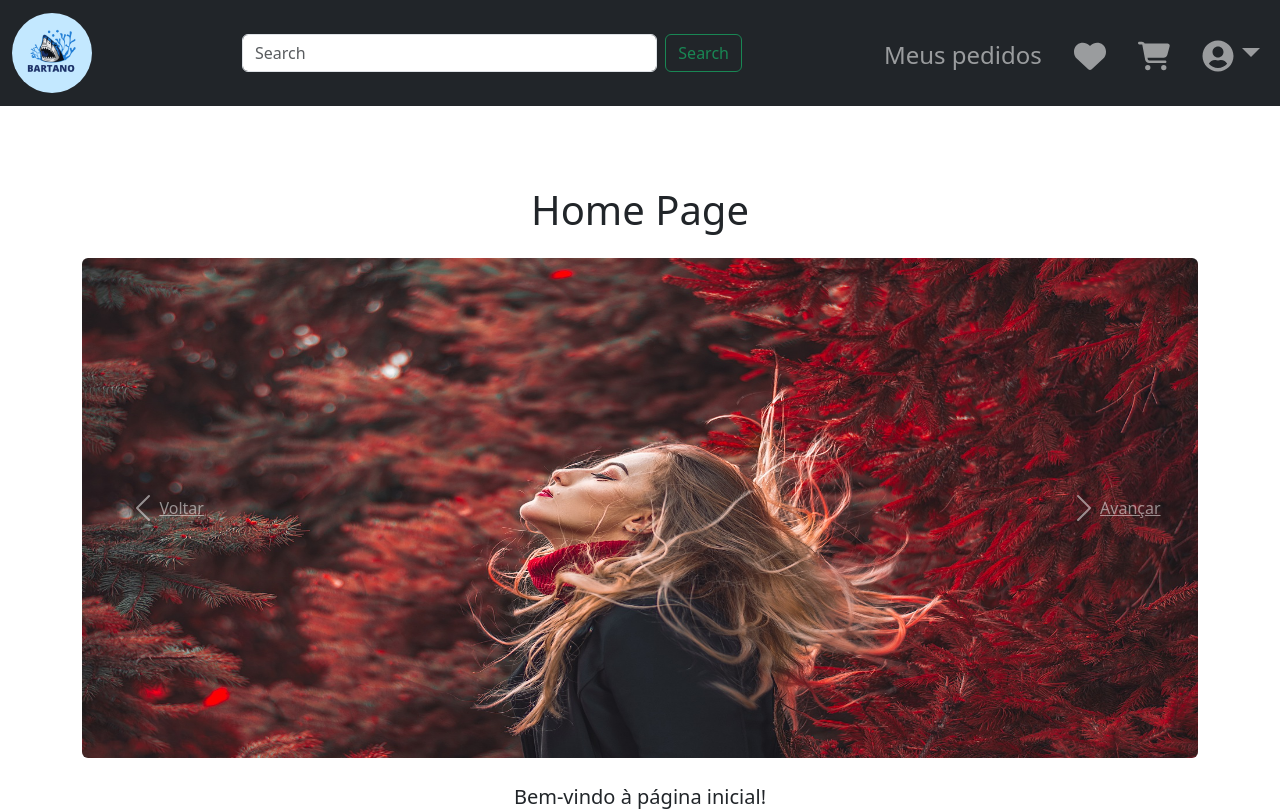
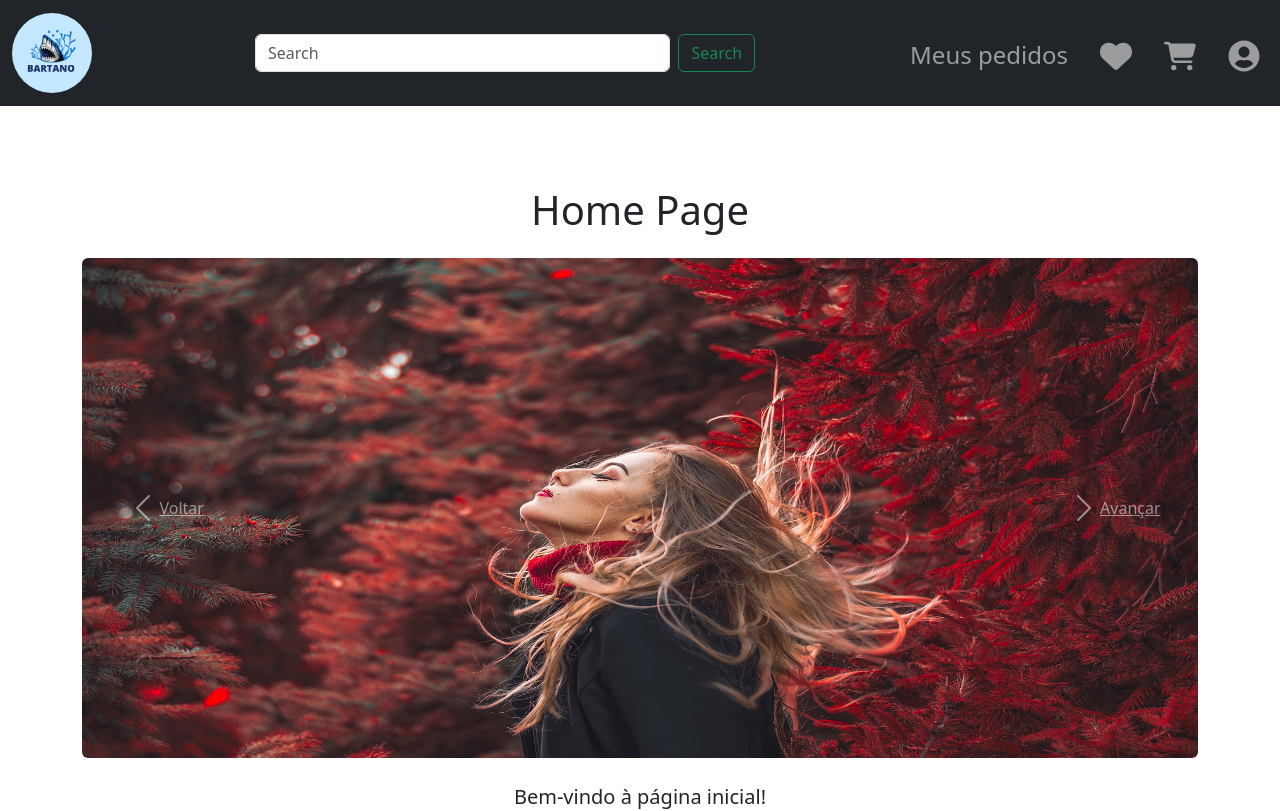
Before and after one commit to ArturMineiro/e-commerce, a React (Vite) app: page / in a window 1280 px wide. Shown: the top 811 px of the page. Built offline with nearby package versions, Linux system fonts and the light colour scheme.

Commit message:
tirando setinha

```diff
--- a/src/components/Navbar.tsx
+++ b/src/components/Navbar.tsx
@@ -49,7 +49,7 @@ function Navbar() {
                       </li>
                       <li className="nav-item dropdown">
                           <a
-                              className="nav-link dropdown-toggle fs-2"
+                              className="nav-link  fs-2"
                               id="navbarDropdown"
                               role="button"
                               data-bs-toggle="dropdown"
```
